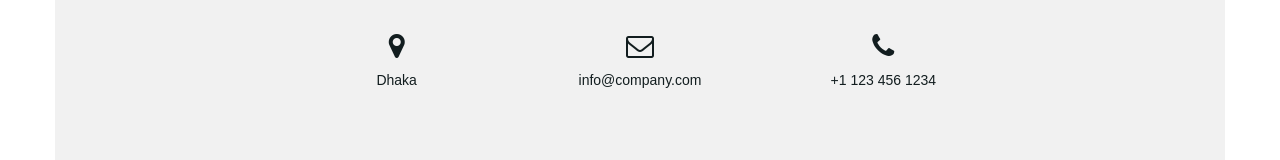
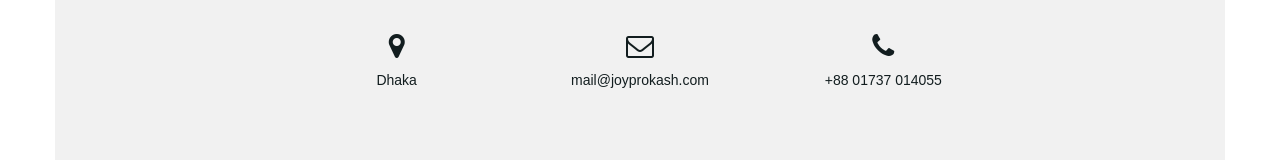
Before and after one commit to joyprokash/me, a Next.js app: page /contact in a window 1280 px wide. Shown: the part 244-404 px from the top of the page. Built offline with nearby package versions, Linux system fonts and the light colour scheme.

Commit message:
contact page info added

```diff
--- a/pages/contact.js
+++ b/pages/contact.js
@@ -81,10 +81,10 @@ export default class Contact extends Component {
                 <p>Dhaka</p><br/>
               </div>
                 <div className="col-md-4"> <i className="fa fa-envelope-o fa-2x"></i>
-                  <p>info@company.com</p>
+                  <p>mail@joyprokash.com</p>
                 </div>
                 <div className="col-md-4"> <i className="fa fa-phone fa-2x"></i>
-                  <p> +1 123 456 1234</p>
+                  <p> +88 01737 014055</p>
                 </div>
               <div className="clearfix"></div>
             </div>
```
